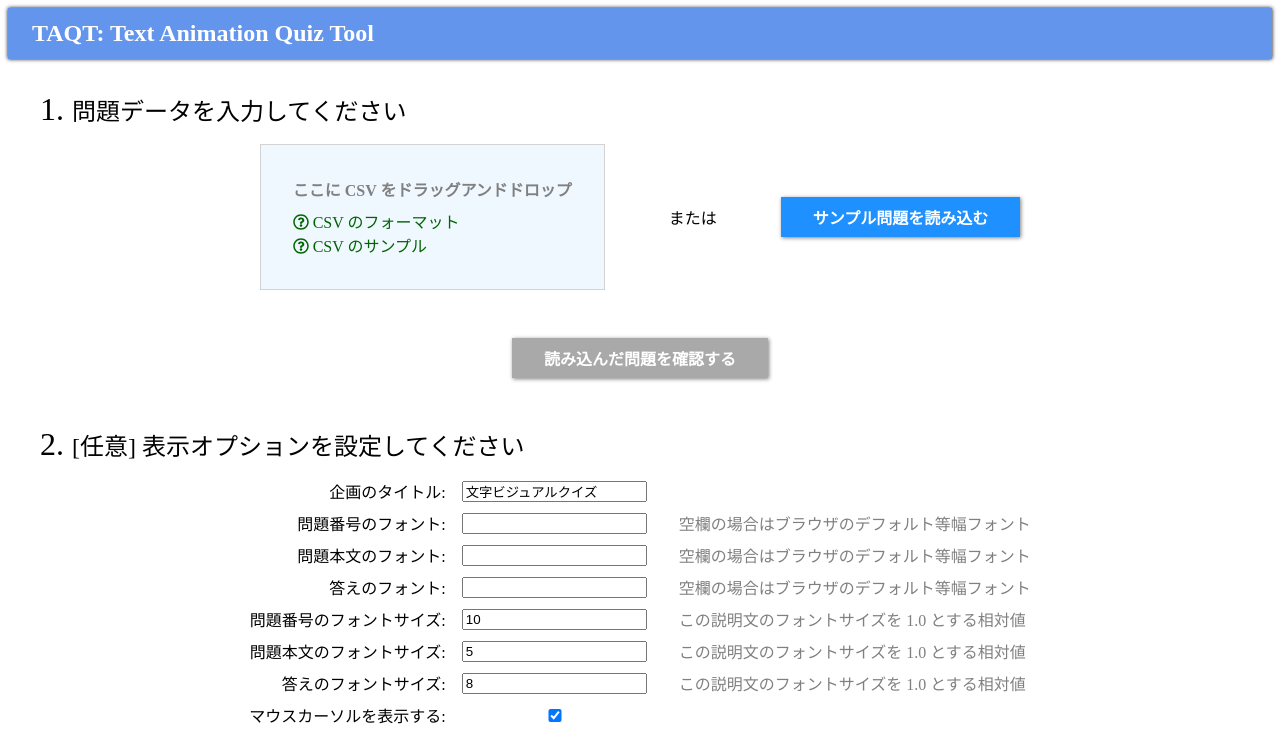
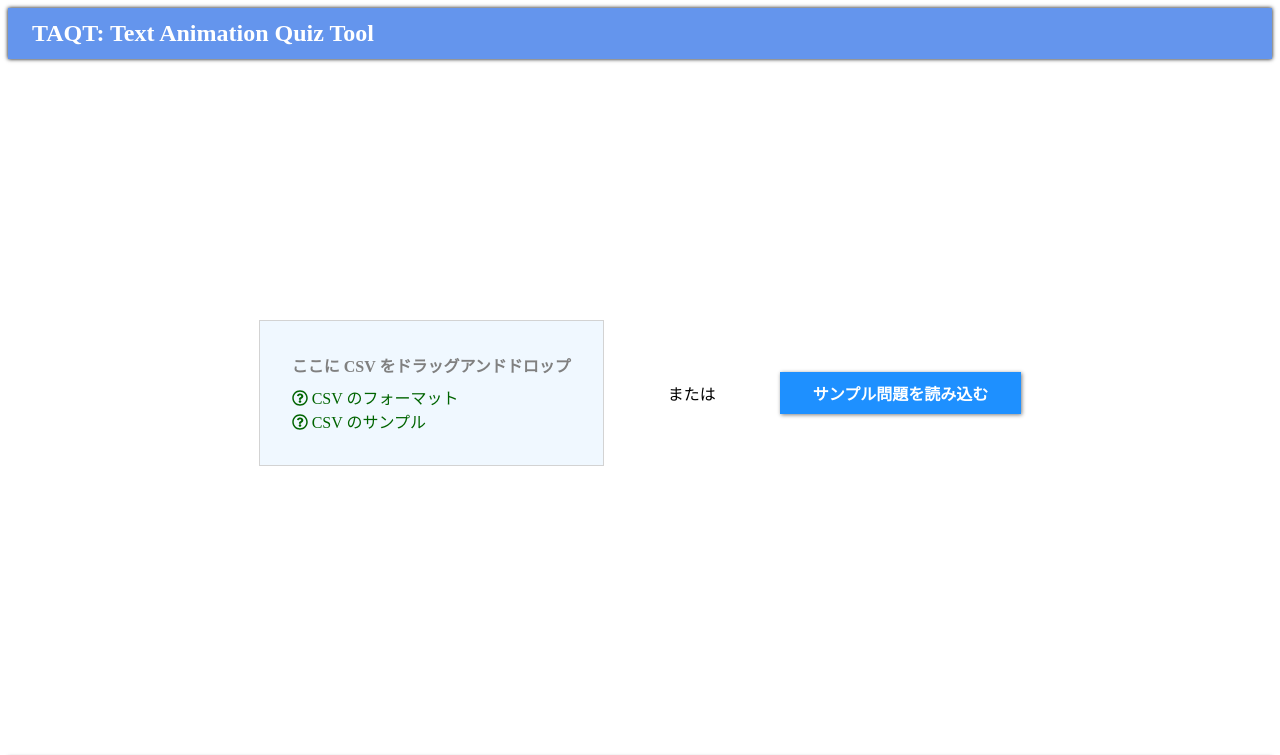
Before and after one commit to penpenpng/text-animation-quiz-tool, a Vue app: page / in a window 1280 px wide. Shown: the top 755 px of the page. Built offline with nearby package versions, Linux system fonts and the light colour scheme; the HTML template or start-up script is replaced by a standard one.

Commit message:
put config-area into a modal

```diff
--- a/src/components/scenes/Startup.vue
+++ b/src/components/scenes/Startup.vue
@@ -1,39 +1,28 @@
 <template lang="pug">
-div
+#startup
     h1#header TAQT: Text Animation Quiz Tool
     #body
-        // --------------------------------------------------------------------
-        .step-header
-            span.step-number 1
-            span.step-explanation 問題データを入力してください
-        section.step
-            #step1-options
+        #loader
             .option: Dropbox
             #or または
             .option: Button(@click="loadSamples") サンプル問題を読み込む
-            Button(@click="showInspectorModal" :disable="appState.quizzes.length <= 0") 読み込んだ問題を確認する
-        // --------------------------------------------------------------------
-        .step-header
-            span.step-number 2
-            span.step-explanation [任意] 表示オプションを設定してください
-        section.step
-            Config
-        // --------------------------------------------------------------------
-        hr
-        section.step
-            Button#start-game-button(@click="startGame" :disable="!appState.canStartGame") 出題画面へ
-            HelpButton(@click="showHelpModal") 出題画面の操作方法
+        Fade: #after-loaded(v-show="appState.canStartGame")
+            Button(@click="showInspectorModal" secondary) 読み込んだ問題を確認する
+            Button(@click="showConfigModal" secondary) 表示設定を変更する
+            Button(@click="startGame") 出題画面へ
+            HelpButton.help(@click="showHelpModal") 出題画面の操作方法
     #footer
         a(target="_blank" rel="noopener" :href="repositoryUrl" ) Github
         a(target="_blank" rel="noopener" href="https://twitter.com/penpen_png") Twitter
 
-    Modal(ref="inspectorModal") inspector
-    Modal(ref="helpModal") help
+    Modal(ref="inspectorModal" title="TITLE") inspector
+    Modal(ref="helpModal" title="TITLE") help
+    Modal(ref="configModal" title="Config"): Config
 </template>
 
 <script lang="ts">
 import packageJson from "@/../package.json"
-import { Component, Vue } from "vue-property-decorator"
+import { Component, Vue, Watch } from "vue-property-decorator"
 import { mixins } from "vue-class-component"
 import { AppStateMixin } from "@/scripts/mixins"
 import Dropbox from "./startup/Dropbox.vue"
@@ -41,17 +30,19 @@
 import Button from "@/components/ui/Button.vue"
 import HelpButton from "@/components/ui/HelpButton.vue"
 import Modal from "@/components/ui/Modal.vue"
+import Fade from "@/components/ui/Fade.vue"
 
 @Component({
-    components: { Dropbox, Config, Button, HelpButton, Modal },
+    components: { Dropbox, Config, Button, HelpButton, Modal, Fade },
 })
 export default class Startup extends mixins(AppStateMixin) {
     readonly repositoryUrl: string = packageJson.repository.url
-
     readonly $refs!: {
         inspectorModal: Modal,
         helpModal: Modal,
+        configModal: Modal,
     }
+    quizIsLoaded: boolean = false
 
     startGame() {
         this.appState.startGame()
@@ -59,6 +50,10 @@
 
     loadSamples() {
         this.appState.loadSampleQuiz()
+    }
+
+    showConfigModal() {
+        this.$refs.configModal.show()
     }
 
     showInspectorModal() {
@@ -72,6 +67,12 @@
 </script>
 
 <style scoped lang="stylus">
+#startup
+    min-height 100vh
+    display flex
+    flex-direction column
+    align-items stretch
+
 #header
     margin 0
     padding 0.5em 1em
@@ -81,26 +82,14 @@
     box-shadow: 0 0 4px black
 
 #body
+    display flex
+    justify-content center
+    flex-direction column
+    align-items center
     padding 2em
+    flex-grow 1
 
-.step-header
-    span.step-number
-        font-size 2em
-
-        &:after
-            content ". "
-
-    span.step-explanation
-        font-size 1.5em
-
-section.step
-    display flex
-    flex-direction column
-    justify-content center
-    align-items center
-    margin-bottom 3em
-
-#step1-options
+    #loader
         display flex
         flex-direction row
         justify-content center
@@ -117,12 +106,19 @@
             align-self center
             margin 3em
 
-hr
-    border-color ghostwhite
-    margin 1em
+    #after-loaded
+        border-top 0.5px solid
+        padding-top 2em
+        display grid
+        grid-template-columns repeat(3, max-content)
+        grid-row-gap 0.5em
+        grid-column-gap 1.5em
+        align-items center
+        justify-items center
 
-#start-game-button
-    margin-bottom 2em
+        .help
+            grid-row 2
+            grid-column 3
 
 #footer
     margin 0
--- a/src/components/ui/Button.vue
+++ b/src/components/ui/Button.vue
@@ -1,5 +1,5 @@
 <template lang="pug">
-.button(@click="onClick" :class="{disable}")
+.button(@click="onClick" :class="{disable, secondary}")
     slot
 </template>
 
@@ -11,7 +11,10 @@
     @Prop(Boolean)
     readonly disable?: boolean
 
-    onClick() {
+    @Prop(Boolean)
+    readonly secondary?: boolean
+
+onClick() {
         if (!this.disable) this.$emit("click")
     }
 }
@@ -26,7 +29,17 @@
     box-shadow 1px 1px 4px gray
     font-weight bold
 
+    &.secondary
+        &:not(.disable)
+            color dodgerblue
+            background-color white
+
+        &.disable
+            color white
+            background-color darkgray
+
     &:not(.disable)
+        border 0.5px solid dodgerblue
         cursor pointer
         background-color dodgerblue
 
--- /dev/null
+++ b/src/components/ui/Fade.vue
@@ -0,0 +1,18 @@
+<template lang="pug">
+transition(name="fade"): slot
+</template>
+
+<script lang="ts">
+import { Component, Vue } from "vue-property-decorator"
+
+@Component
+export default class Fade extends Vue {}
+</script>
+
+<style scoped lang="stylus">
+.fade-enter-active, .fade-leave-active
+    transition opacity .5s
+
+.fade-enter, .fade-leave-to
+    opacity 0
+</style>
--- a/src/components/ui/Modal.vue
+++ b/src/components/ui/Modal.vue
@@ -1,13 +1,24 @@
 <template lang="pug">
-.background(v-if="isVisible" @click.self.stop="close")
-    .modal: slot
+Fade
+    .background(v-if="isVisible" @click.self.stop="close")
+        .modal
+            h1.header {{ title }}
+            div.content: slot
+            Button.footer(@click="close" secondary) OK
 </template>
 
 <script lang="ts">
-import { Component, Vue } from "vue-property-decorator"
+import { Component, Prop, Vue } from "vue-property-decorator"
+import Button from "@/components/ui/Button.vue"
+import Fade from "@/components/ui/Fade.vue"
 
-@Component
+@Component({
+    components: { Fade, Button }
+})
 export default class Modal extends Vue {
+    @Prop(String)
+    readonly title!: string
+
     isVisible: boolean = false
 
     show() {
@@ -35,5 +46,27 @@
     background-color rgba(0, 0, 0, 0.4)
 
 .modal
+    display flex
+    flex-direction column
+    align-items stretch
     background-color white
+    min-width 50vw
+    min-height 50vh
+
+    .header
+        margin 0
+        padding 0.5em 1em
+        font-size 1.5em
+        background-color darkgray
+        color white
+
+    .content
+        flex-grow 1
+        margin 0 1em
+        padding 1em 0
+        border-bottom 0.5px solid
+
+    .footer
+        align-self center
+        margin 1em
 </style>
```
Lines whose indentation alone changed are shown as unchanged.
